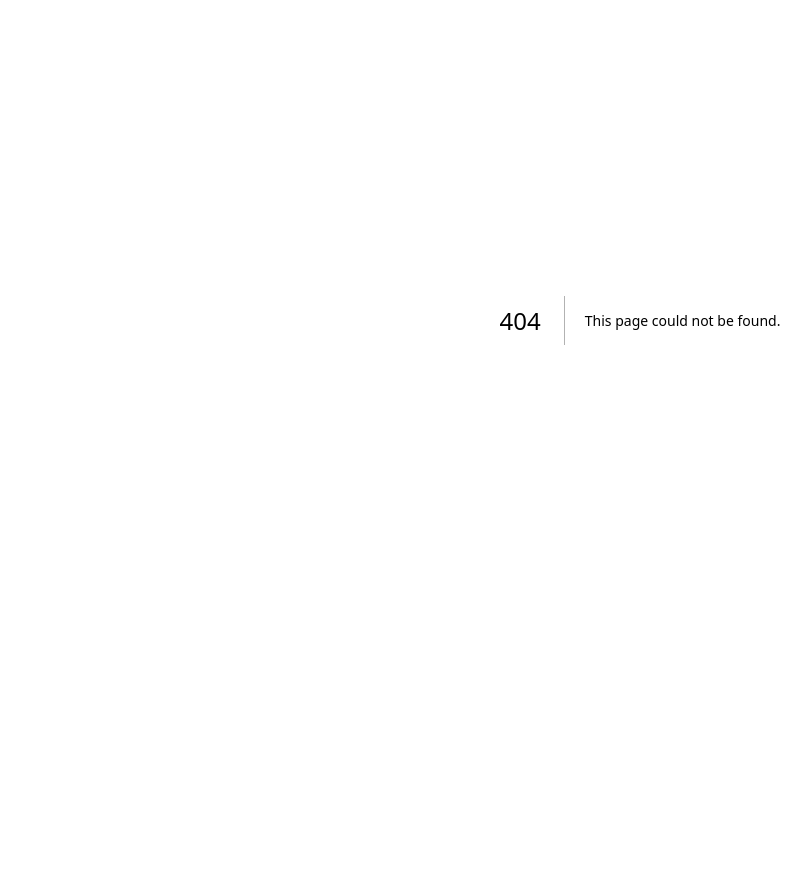
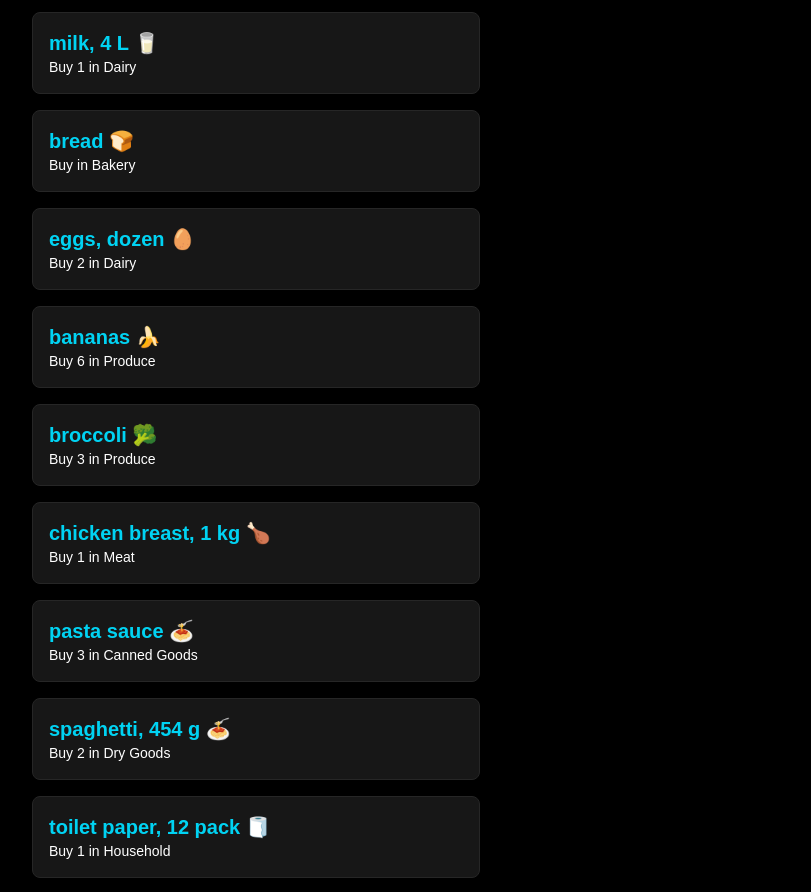
Before and after one commit to meeeeeeelijah/cprg306-assignments, a Next.js app: page /week-3 in a window 1280 px wide. Before the commit this address had no page. Shown: the part 80-972 px from the top of the page, without its empty margins (0-811 px from the left). Before the commit the page ends 800 px from the top, so only its background shows below. Built offline with nearby package versions, Linux system fonts and the light colour scheme.

Commit message:
Completed Week 3 shopping list

```diff
--- a/app/page.js
+++ b/app/page.js
@@ -2,9 +2,20 @@
 
 export default function Page() {
   return (
-    <main>
-      <h1>CPRG 306: Web Development 2 - Assignments</h1>
-      <Link href="/week-2">Week 2 Assignments</Link>
+    <main className="min-h-screen bg-black text-white p-8">
+      <h1 className="text-3xl font-bold mb-6">CPRG 306: Web Development 2 - Assignments</h1>
+      <ul className="space-y-3">
+        <li>
+          <Link href="/week-2" className="hover:underline">
+            Week 2 Assignments
+          </Link>
+        </li>
+        <li>
+          <Link href="/week-3" className="hover:underline">
+            Week 3 Assignment
+          </Link>
+        </li>
+      </ul>
     </main>
   );
 }
--- /dev/null
+++ b/app/week-3/item-list.js
@@ -0,0 +1,96 @@
+import Item from './item';
+
+export default function ItemList(){
+    const item1 ={
+        name: "milk, 4 L 🥛",
+        quantity: 1,
+        category: "dairy",
+    };
+
+    const item2 = {
+        name: "bread 🍞",
+        quantify: 2,
+        category: "bakery",
+    };
+
+    const item3 = {
+        name: "eggs, dozen 🥚",
+        quantity: 2,
+        category: "dairy",
+
+    };
+
+    const item4 = {
+        name: "bananas 🍌",
+        quantity: 6,
+        category: "produce",
+    };
+
+    const item5 = {
+        name: "broccoli 🥦",
+        quantity: 3,
+        category: "produce",
+    };
+
+    const item6 = {
+        name: "chicken breast, 1 kg 🍗",
+        quantity: 1,
+        category: "meat",
+    };
+
+    const item7 = {
+        name: "pasta sauce 🍝",
+        quantity: 3,
+        category: "canned goods",
+    };
+
+    const item8 = {
+        name: "spaghetti, 454 g 🍝",
+        quantity: 2,
+        category: "dry goods",
+    };
+
+    const item9 = {
+        name: "toilet paper, 12 pack 🧻",
+        quantity: 1,
+        category: "household",
+    };
+
+    const item10 = {
+        name: "paper towels, 6 pack",
+        quantity: 1,
+        category: "household",
+    };
+
+    const item11 = {
+        name: "dish soap 🧼",
+        quantity: 1,
+        category: "household",
+    };
+
+    const item12 = {
+        name: "hand soap 🧴",
+        quantity: 4,
+        category: "household",
+    };
+
+    return (
+        <ul className="space-y-4">
+            <Item name={item1.name} quantity={item1.quantity} category={item1.category} />
+      <Item name={item2.name} quantity={item2.quantity} category={item2.category} />
+      <Item name={item3.name} quantity={item3.quantity} category={item3.category} />
+      <Item name={item4.name} quantity={item4.quantity} category={item4.category} />
+      <Item name={item5.name} quantity={item5.quantity} category={item5.category} />
+      <Item name={item6.name} quantity={item6.quantity} category={item6.category} />
+      <Item name={item7.name} quantity={item7.quantity} category={item7.category} />
+      <Item name={item8.name} quantity={item8.quantity} category={item8.category} />
+      <Item name={item9.name} quantity={item9.quantity} category={item9.category} />
+      <Item name={item10.name} quantity={item10.quantity} category={item10.category} />
+      <Item name={item11.name} quantity={item11.quantity} category={item11.category} />
+      <Item name={item12.name} quantity={item12.quantity} category={item12.category} />
+
+        </ul>
+
+    );
+
+}
--- /dev/null
+++ b/app/week-3/item.js
@@ -0,0 +1,10 @@
+export default function Item({ name, quantity, category }) {
+  return (
+    <li className="p-4 bg-neutral-900 rounded-lg border border-neutral-800 max-w-md">
+      <h2 className="text-xl font-bold text-cyan-400">{name}</h2>
+      <p className="text-sm text-white">
+        Buy {quantity} in <span className="capitalize">{category}</span>
+      </p>
+    </li>
+  );
+}
--- /dev/null
+++ b/app/week-3/page.js
@@ -0,0 +1,10 @@
+import ItemList from './item-list';
+
+export default function Page() {
+  return (
+    <main className="min-h-screen bg-black text-white p-8">
+      <h1 className="text-3xl font-bold mb-6 text-white">Shopping List</h1>
+      <ItemList />
+    </main>
+  );
+}
```
